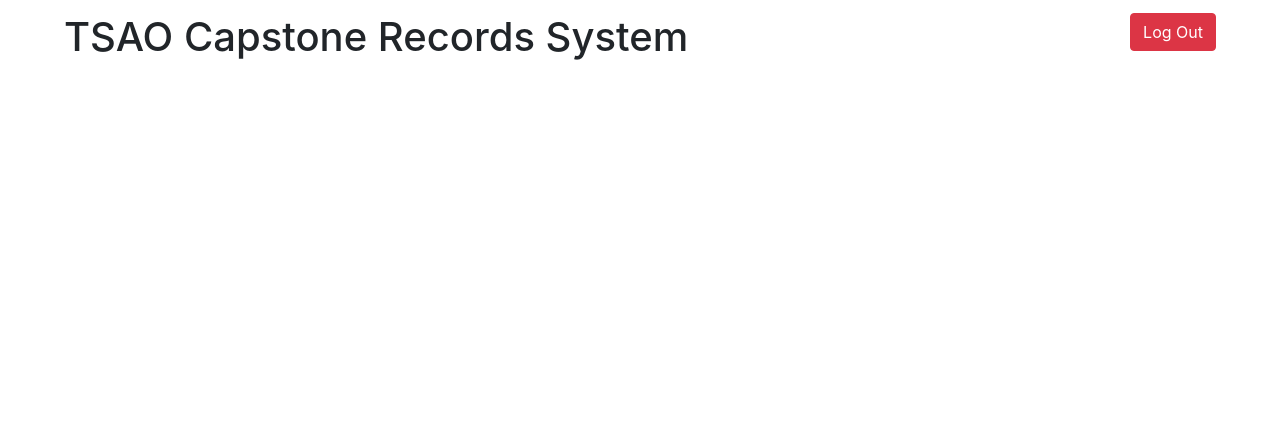
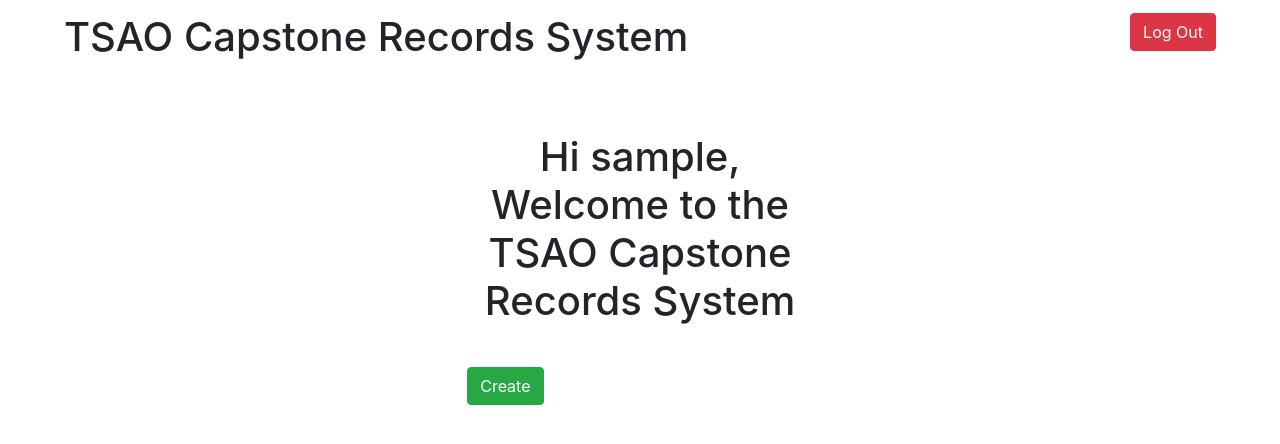
Before and after one commit to DevOpsTeamE/DevOps2023Asg1, a Flask app: template templates/User/user_index.html in a window 1280 px wide. Shown: the top 444 px of the page. Run offline with Flask 3, Linux system fonts and the light colour scheme; the template is opened without the code that fills it: most values are stand-ins (such as "Sample title", 1, 10 or a date in 2020).

Commit message:
Added create to user

```diff
--- a/controllers/user_controller.py
+++ b/controllers/user_controller.py
@@ -6,4 +6,4 @@ UserController =Blueprint("User", __name__, template_folder="../templates/User/"
 
 @UserController.get("/")
 def user_index():
-    return render_template('user_index.html')
+    return render_template('user_index.html', username= session['user']['username'])
--- a/templates/User/user_index.html
+++ b/templates/User/user_index.html
@@ -6,7 +6,13 @@
     <body>
         <div class="flex-container">
             <h1>TSAO Capstone Records System</h1>
-            <a href="/logout"><button type="button" class="btn btn-danger"><div>Log Out</div></button></a>
+            <a href="/logout" method><button type="button" class="btn btn-danger"><div>Log Out</div></button></a>
+        </div>
+        <div class="div-login-center">
+            <h1>Hi {{username}},<br>Welcome to the TSAO Capstone Records System</h1>
+            <div style="margin-top:10%" class="flex-container">
+                <a href="/capstone/create"><button type="button" class="btn btn-success"><div>Create</div></button></a>
+            </div>
         </div>
     </body>
 </html>
```
